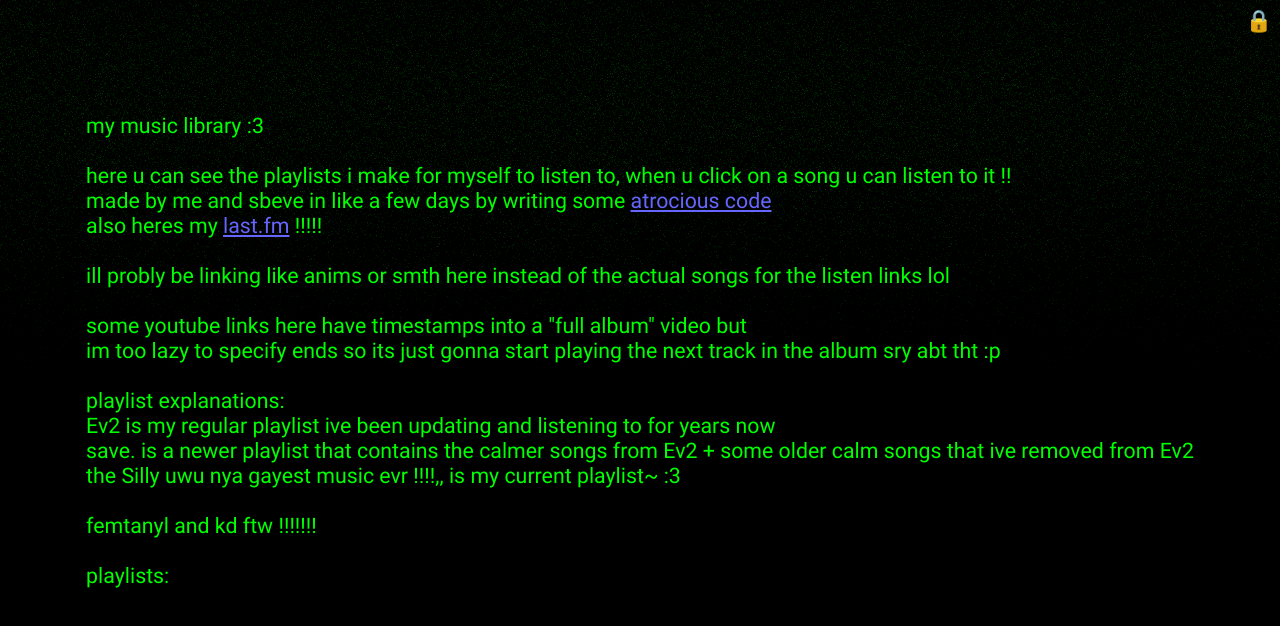
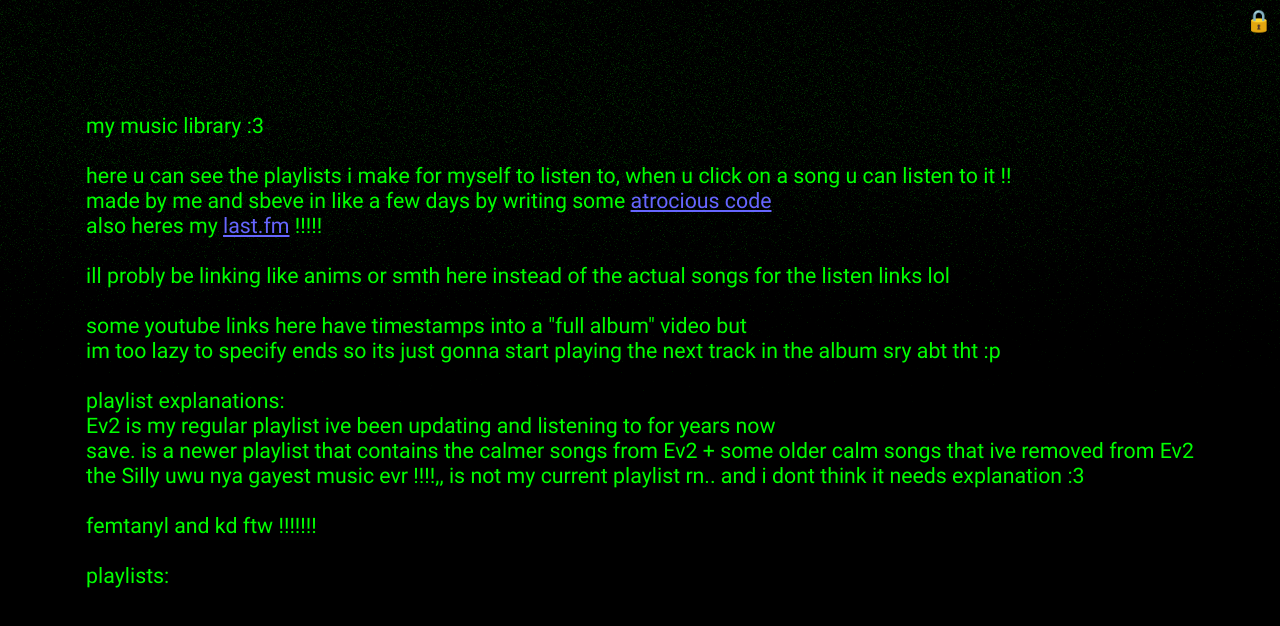
Before and after one commit to cgytrus/cgyt.ru-temp, a plain HTML site: page music/index.html in a window 1280 px wide. Drawn offline with Linux system fonts and the light colour scheme; no server answers.

Commit message:
Update index.html

```diff
--- a/music/index.html
+++ b/music/index.html
@@ -33,7 +33,7 @@
         <span>playlist explanations:</span><br/>
         <span>Ev2 is my regular playlist ive been updating and listening to for years now</span><br/>
         <span>save. is a newer playlist that contains the calmer songs from Ev2 + some older calm songs that ive removed from Ev2</span><br/>
-        <span>the Silly uwu nya gayest music evr !!!!,, is my current playlist~ :3</span><br/>
+        <span>the Silly uwu nya gayest music evr !!!!,, is not my current playlist rn.. and i dont think it needs explanation :3</span><br/>
         <br/>
         <span>femtanyl and kd ftw !!!!!!!</span><br/>
         <br/>
```
